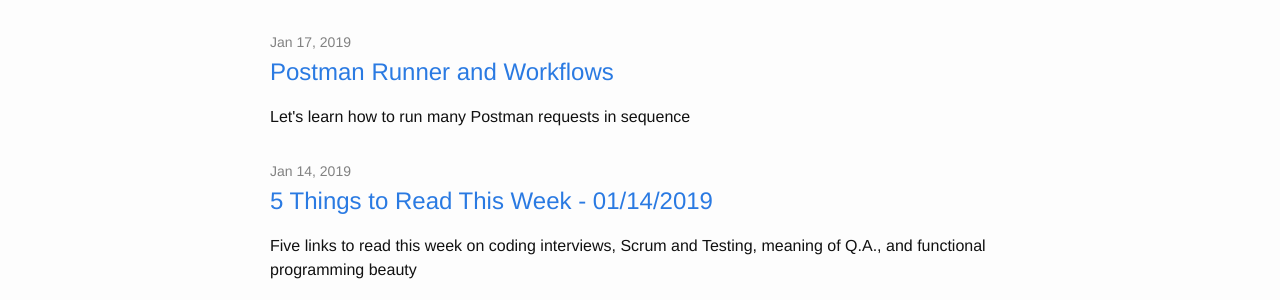
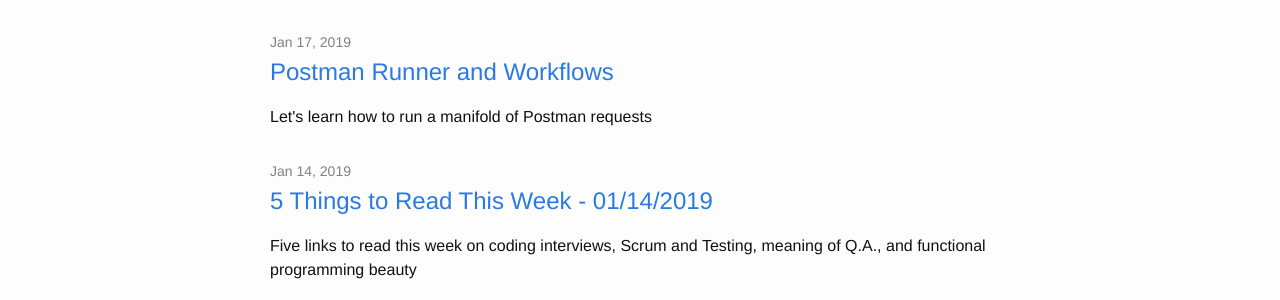
Before and after one commit to JoaoGFarias/JoaoGFarias.github.io, a Jekyll site: the page built from index.html, in a window 1280 px wide and 900 px high. Shown: the part 413-713 px from the top of the window. Built offline with Jekyll 4.4.1, drawn with Linux system fonts in a browser that asks for light colours.

Commit message:
WIP - Postman Runner

```diff
--- a/_posts/2019-01-17-postman_runner.markdown
+++ b/_posts/2019-01-17-postman_runner.markdown
@@ -5,7 +5,7 @@
 author: João Farias
 version: 1.0.0
 tags: api-testing postman postman-series
-description: Let's learn how to run many Postman requests in sequence
+description: Let's learn how to run a manifold of Postman requests
 ---
 
 See all posts of this series [here](http://thatsabug.com/tag/postman-series.html)
```
